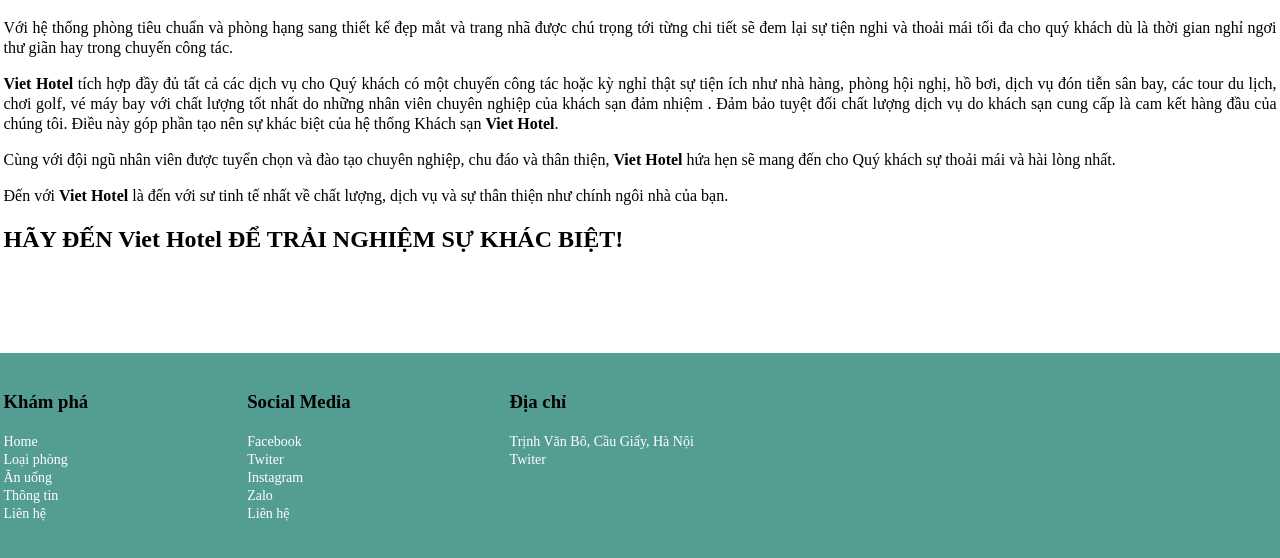
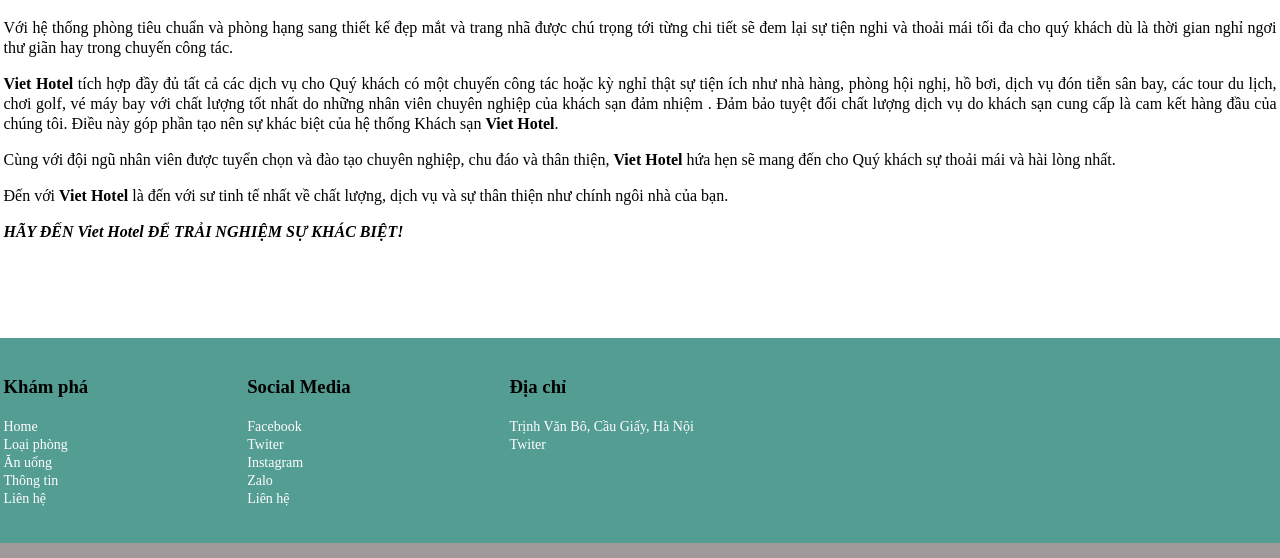
Before and after one commit to dodev2004/duan1, a PHP site: page /myviethotel.html in a window 1280 px wide. Shown: the part 1188-1746 px from the top of the page. Run offline with PHP 8.4, Linux system fonts and the light colour scheme.

Commit message:
update task

```diff
--- a/myviethotel.html
+++ b/myviethotel.html
@@ -76,7 +76,7 @@
             <h3 class="my_hotel-title">
                 Về chúng tôi
             </h3>
-            <div class="mu_hotel-content">
+            <div class="my_hotel-content">
                 <p>Là khách sạn 5 sao đẳng cấp quốc tế, tọa lạc tại giao điểm của bốn quận chính, nơi được xem như trái tim
                     và trung tâm của TP. Hồ Chí Minh.</p>
 
@@ -101,7 +101,7 @@
                 <p>Đến với <strong>Viet Hotel</strong> là đến với sư tinh tế nhất về chất lượng, dịch vụ và sự thân thiện như chính ngôi nhà
                     của bạn. <br></p>
 
-               <h2> HÃY ĐẾN <strong>Viet Hotel</strong> ĐỂ TRẢI NGHIỆM SỰ KHÁC BIỆT!</h2>
+               <p> HÃY ĐẾN <strong>Viet Hotel</strong> ĐỂ TRẢI NGHIỆM SỰ KHÁC BIỆT!</p>
             </>
         </div>
 
--- a/view/asset/style.css
+++ b/view/asset/style.css
@@ -664,14 +664,22 @@
 .mu_hotel-content{
 
 }
-.mu_hotel-content img{
+.my_hotel-content img{
     object-fit: contain;
     width: 100%;
     height: 100%;
 }
-.mu_hotel-content>p{
+.my_hotel-content>p{
     text-align: justify;
     line-height: 20px;
+}
+.my_hotel-content>p:last-child{
+    text-align: justify;
+    line-height: 20px;
+    font-size: 16px;
+    font-weight: 600;
+    font-style: italic;
+
 }
 /* Footer */
 footer{
```
